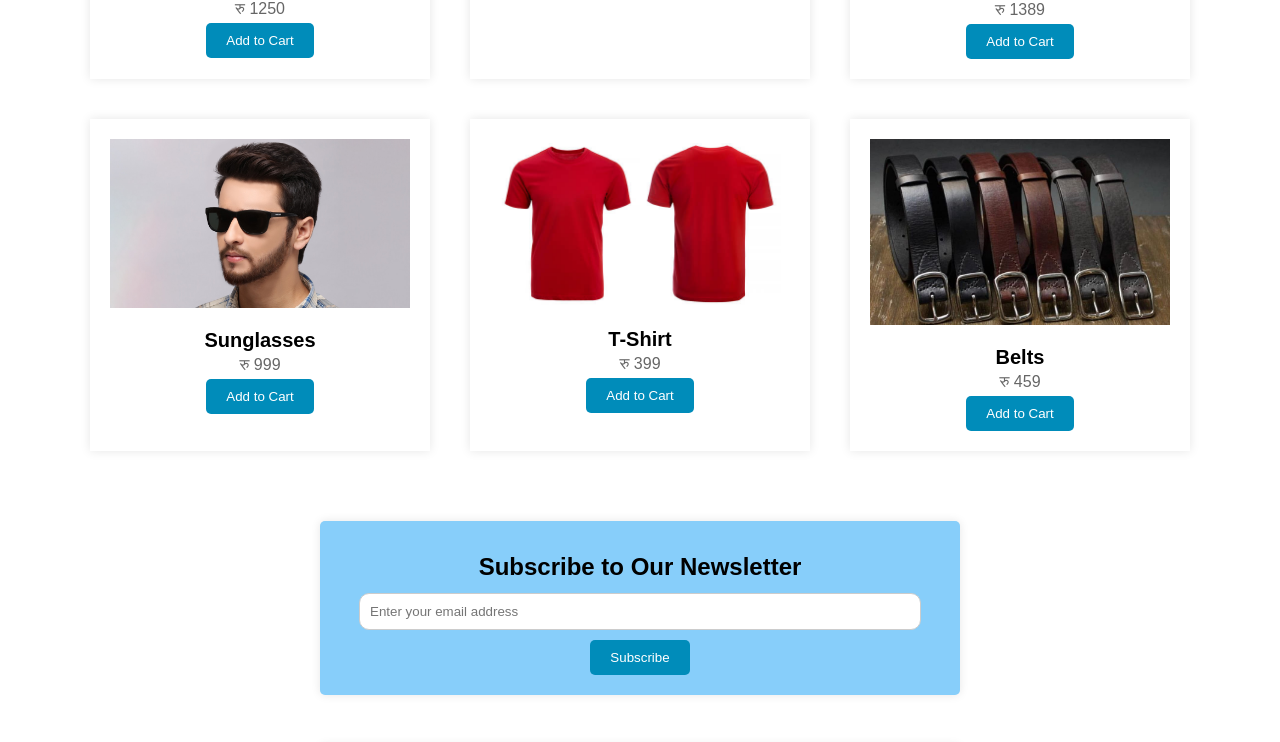
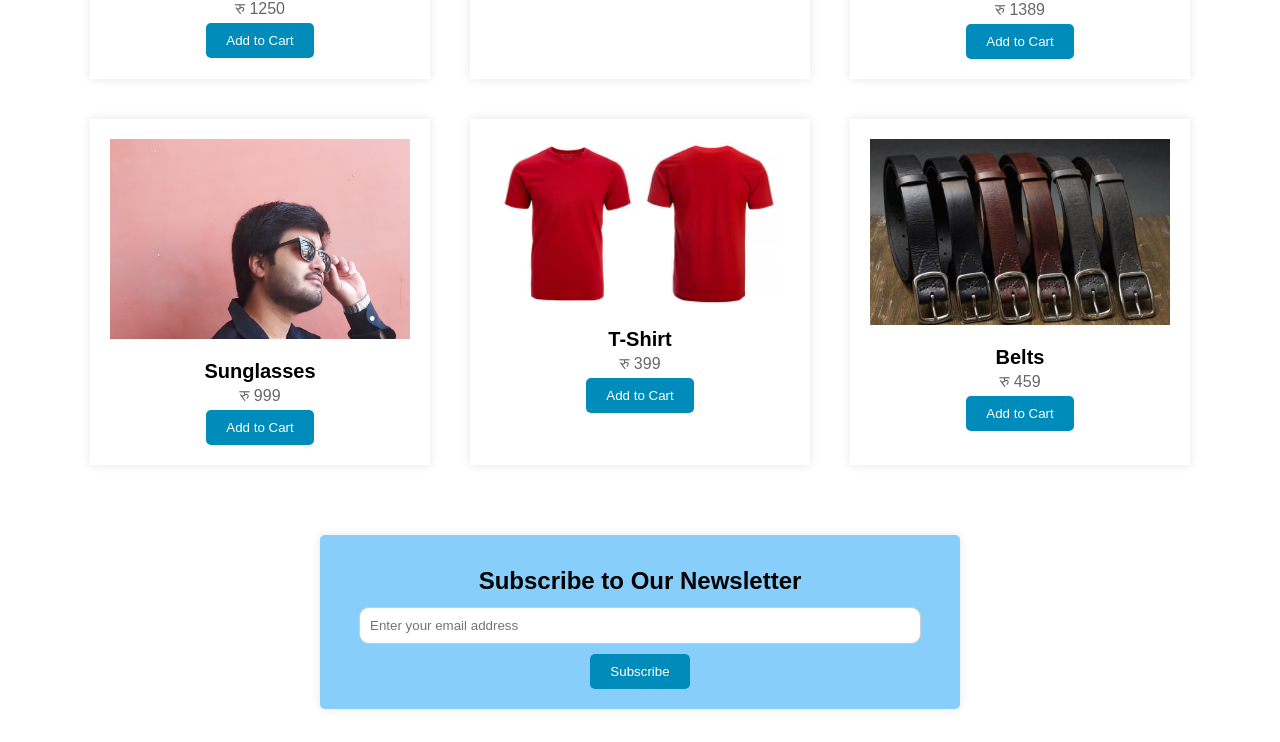
Before and after one commit to ThakurKislay/E_Commerce_Website, a plain HTML site: page index.html in a window 1280 px wide. Shown: the part 835-1577 px from the top of the page. Drawn offline with Linux system fonts and the light colour scheme.

Commit message:
Update index.html

```diff
--- a/index.html
+++ b/index.html
@@ -106,7 +106,7 @@
             <button>Add to Cart</button>
           </div>
           <div class="product">
-            <img src="./sunglass.jpg" alt="Product 1">
+            <img src="./kislay.jpg" alt="Product 1">
             <h2>Sunglasses</h2>
             <p>रु 999</p>
             <button>Add to Cart</button>
```
